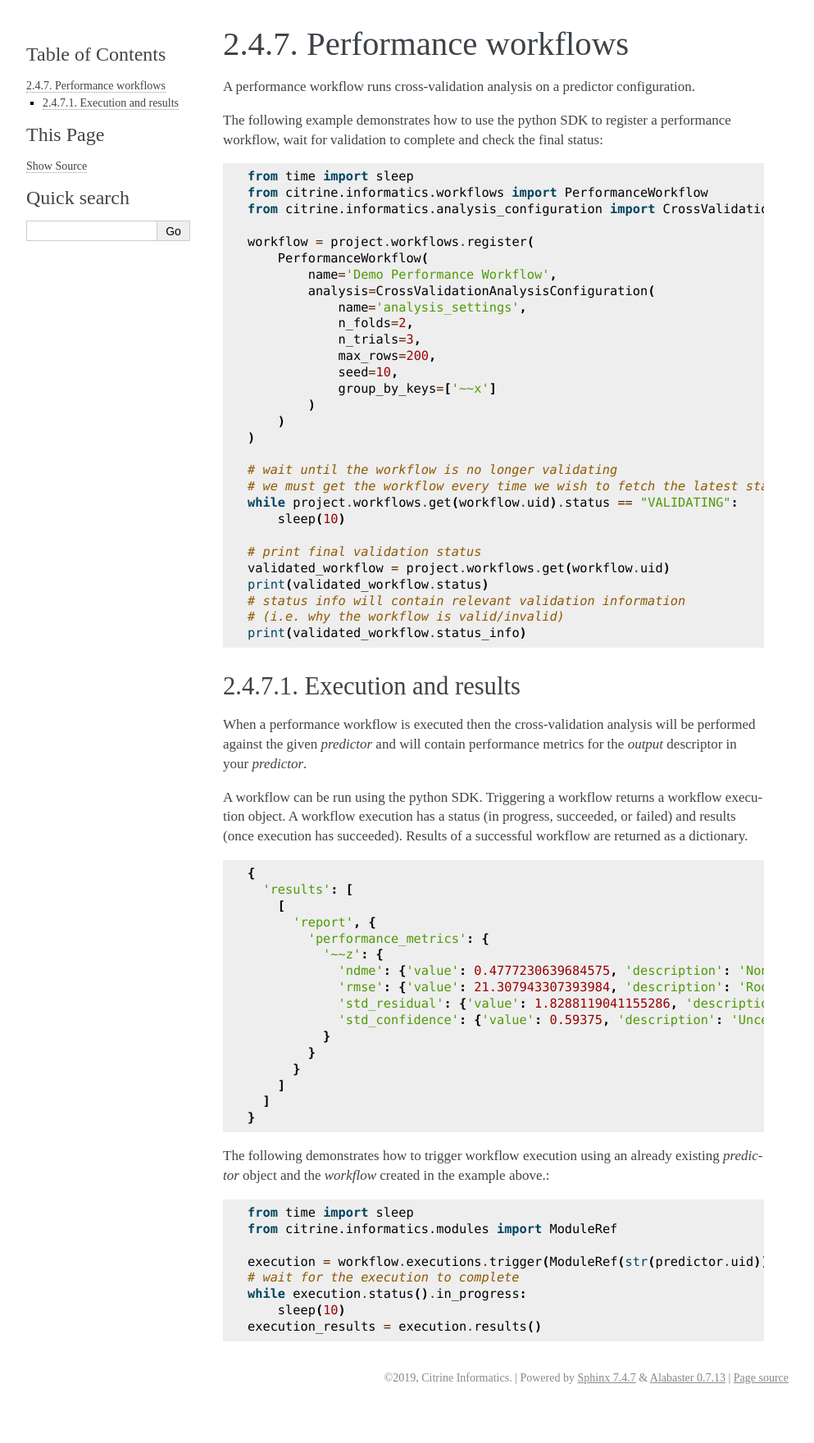
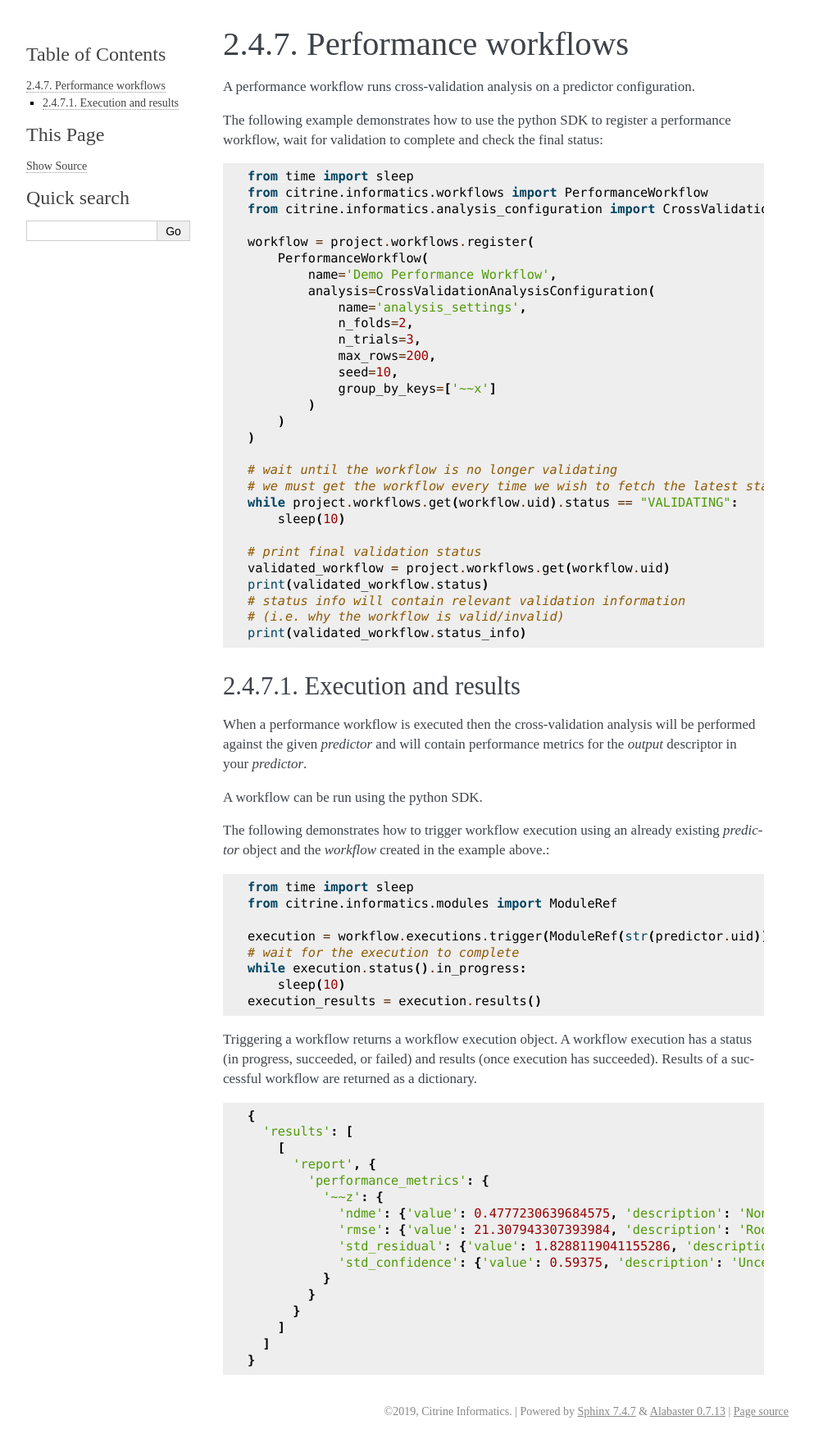
Before and after one commit to CitrineInformatics/citrine-python, a Sphinx documentation site: the page built from docs/source/workflows/performance_workflows.rst, in a window 1280 px wide. Shown: the whole page at 82% size, without its empty margins (148-1141 px from the left). Built offline with Sphinx 7.4.7, drawn with Linux system fonts in a browser that asks for light colours; before the commit the page ends 1719 px from its top, so only the background shows below that; some of the changed lines change nothing that is shown.

Commit message:
move ordering

```diff
--- a/docs/source/workflows/performance_workflows.rst
+++ b/docs/source/workflows/performance_workflows.rst
@@ -44,6 +44,20 @@
 for the `output` descriptor in your `predictor`.
 
 A workflow can be run using the python SDK.
+
+The following demonstrates how to trigger workflow execution using an already existing `predictor` object and the `workflow` created in the example above.:
+
+.. code:: python
+
+   from time import sleep
+   from citrine.informatics.modules import ModuleRef
+
+   execution = workflow.executions.trigger(ModuleRef(str(predictor.uid)))
+   # wait for the execution to complete
+   while execution.status().in_progress:
+       sleep(10)
+   execution_results = execution.results()
+
 Triggering a workflow returns a workflow execution object.
 A workflow execution has a status (in progress, succeeded, or failed) and results (once execution has succeeded).
 Results of a successful workflow are returned as a dictionary.
@@ -66,17 +80,3 @@
        ]
      ]
    }
-
-
-The following demonstrates how to trigger workflow execution using an already existing `predictor` object and the `workflow` created in the example above.:
-
-.. code:: python
-
-   from time import sleep
-   from citrine.informatics.modules import ModuleRef
-
-   execution = workflow.executions.trigger(ModuleRef(str(predictor.uid)))
-   # wait for the execution to complete
-   while execution.status().in_progress:
-       sleep(10)
-   execution_results = execution.results()
```
